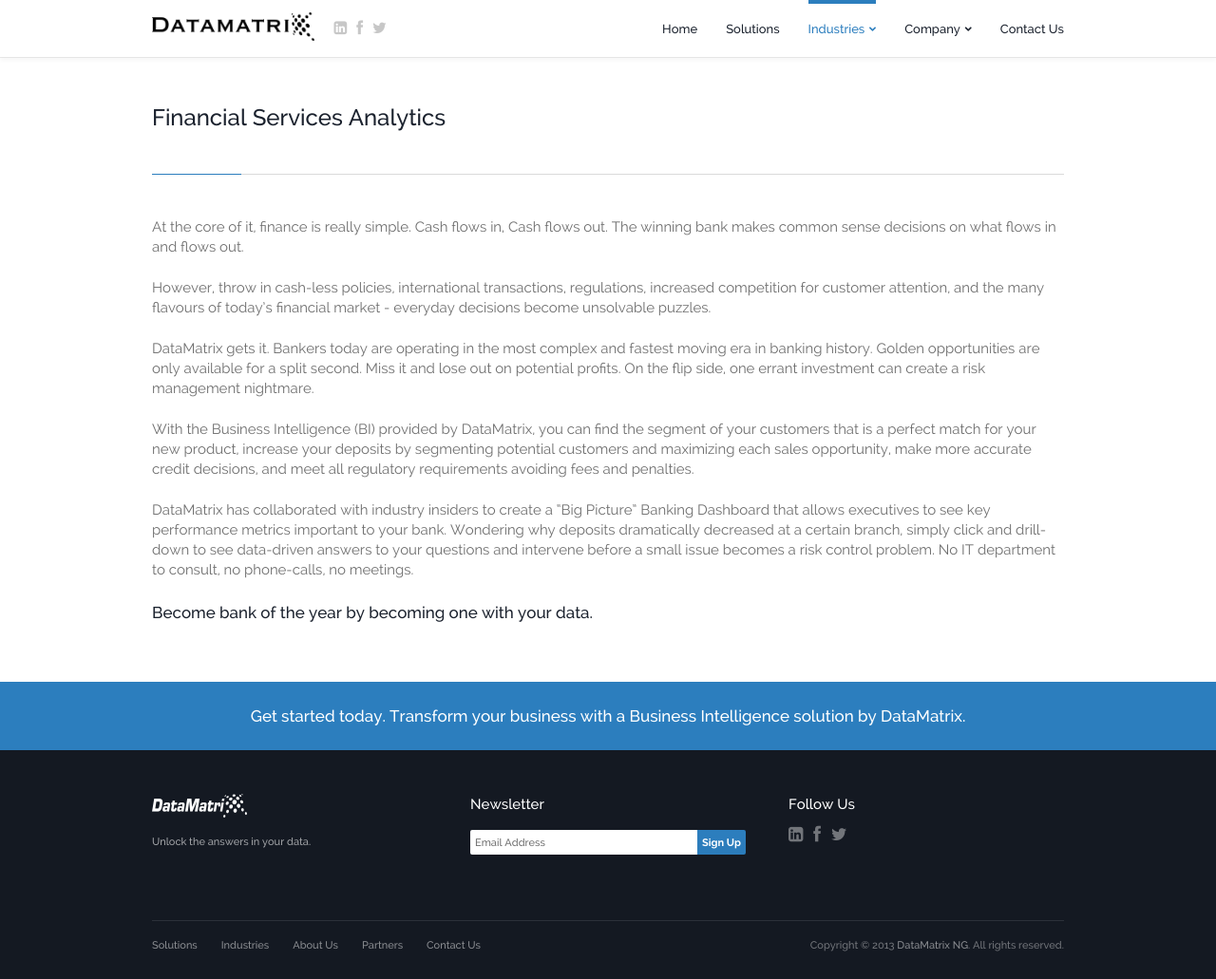
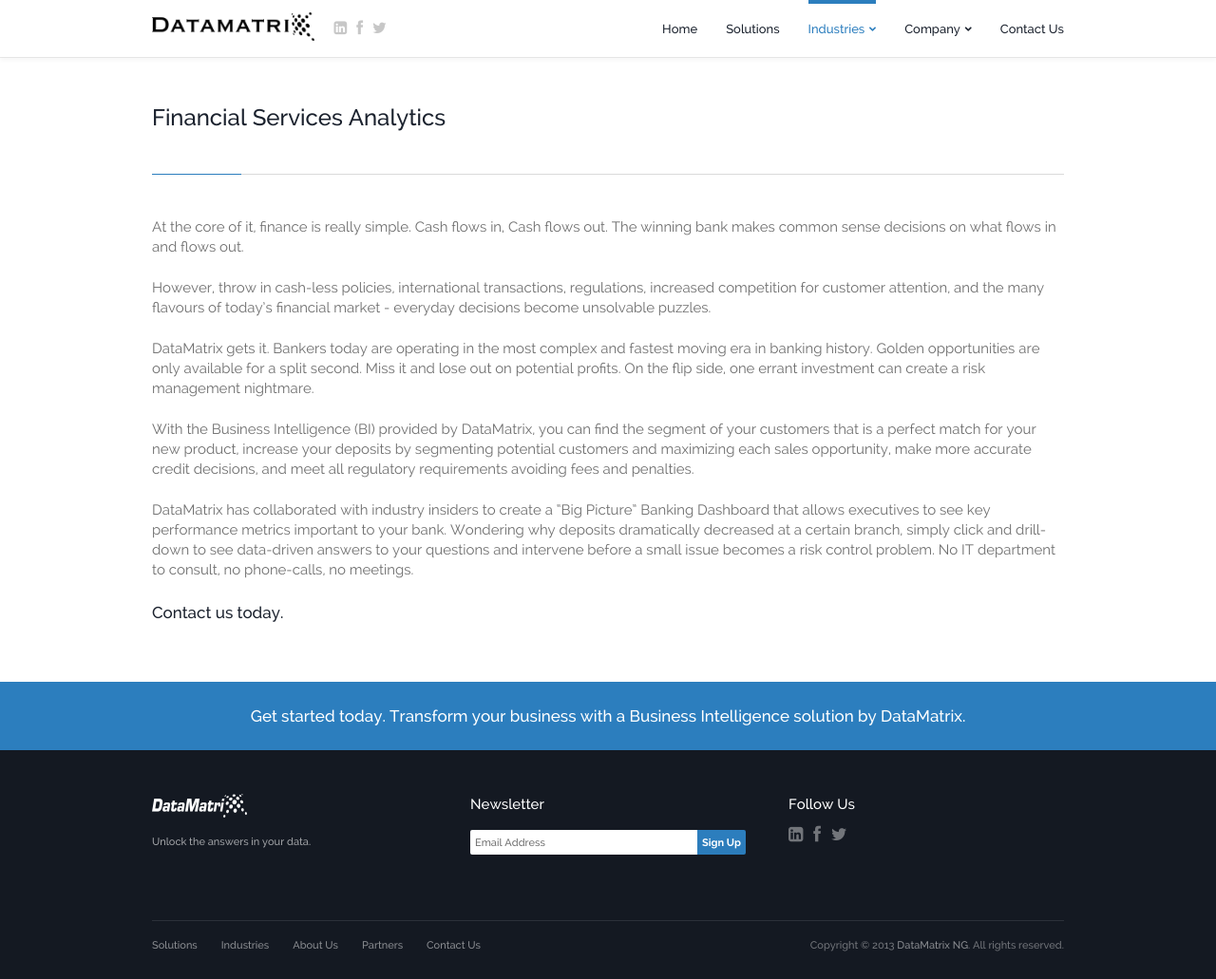
Before and after one commit to dtmtx/dtmtx.github.io, a Jekyll site: the page built from financial-services.html, in a window 1280 px wide and 1031 px high. Shown: the whole window at 95% size. Built offline with Jekyll 4.4.1, drawn with Linux system fonts in a browser that asks for light colours; Markdown is read by kramdown in place of the engine named in the settings.

Commit message:
banner update

```diff
--- a/css/styles.css
+++ b/css/styles.css
@@ -832,7 +832,7 @@
 .home-banner {
 	background-attachment:fixed;
   	/*background-image:url(http://artivity.co.uk/templates/basix/white_top_fixed_banner_image/fixed-banner-image.jpg);*/
-  	background-image:url(../images/datamatrix_banner2.jpg);
+  	background-image:url(../images/datamatrix_banner.jpg);
   	background-position:50% 0;
   	background-repeat:no-repeat no-repeat;
   	min-height:107px;
--- a/financial-services.html
+++ b/financial-services.html
@@ -27,7 +27,7 @@
 
 					<p>DataMatrix has collaborated with industry insiders to create a “Big Picture” Banking Dashboard that allows executives to see key performance metrics important to your bank. Wondering why deposits dramatically decreased at a certain branch, simply click and drill-down to see data-driven answers to your questions and intervene before a small issue becomes a risk control problem. No IT department to consult, no phone-calls, no meetings. </p>
 
-					<h2>Become bank of the year by becoming one with your data.</h2>
+					<h2>Contact us today.</h2>
 
 			</div>
 					</div>
--- a/telecom.html
+++ b/telecom.html
@@ -20,7 +20,7 @@
 
 					<p>Telecom customers expect 100% uptime, quality airtime, sufficient coverage, and support when they need it. In return, they reward telecom companies with long customer relationships.</p>
 
-					<p>Delivering on customer needs require a firm grasp on data. Are you able to quickly analyze and answer questions such as your answer service rate, monitor vendor performance and customer satisfaction, determine Profit/Loss per call due to route path, compute call durations and packet loss?
+					<p>Delivering on customer needs require a firm grasp on data. Are you able to quickly analyze and answer questions such as your answer service rate, monitor vendor performance and customer satisfaction, determine profit/loss per call due to route path, compute call durations and packet loss?
 
 					<!--p>Do you know which customers are heightened load on your system, which areas has plummeting subscriber numbers, full performance data on all your field equipment, status on service crews and their efficacy? Additionally, </p-->
 
```
Also changed, not shown: images/datamatrix_banner2.jpg (deleted), images/datamatrix_banner3.jpg (deleted), 2 other files.
